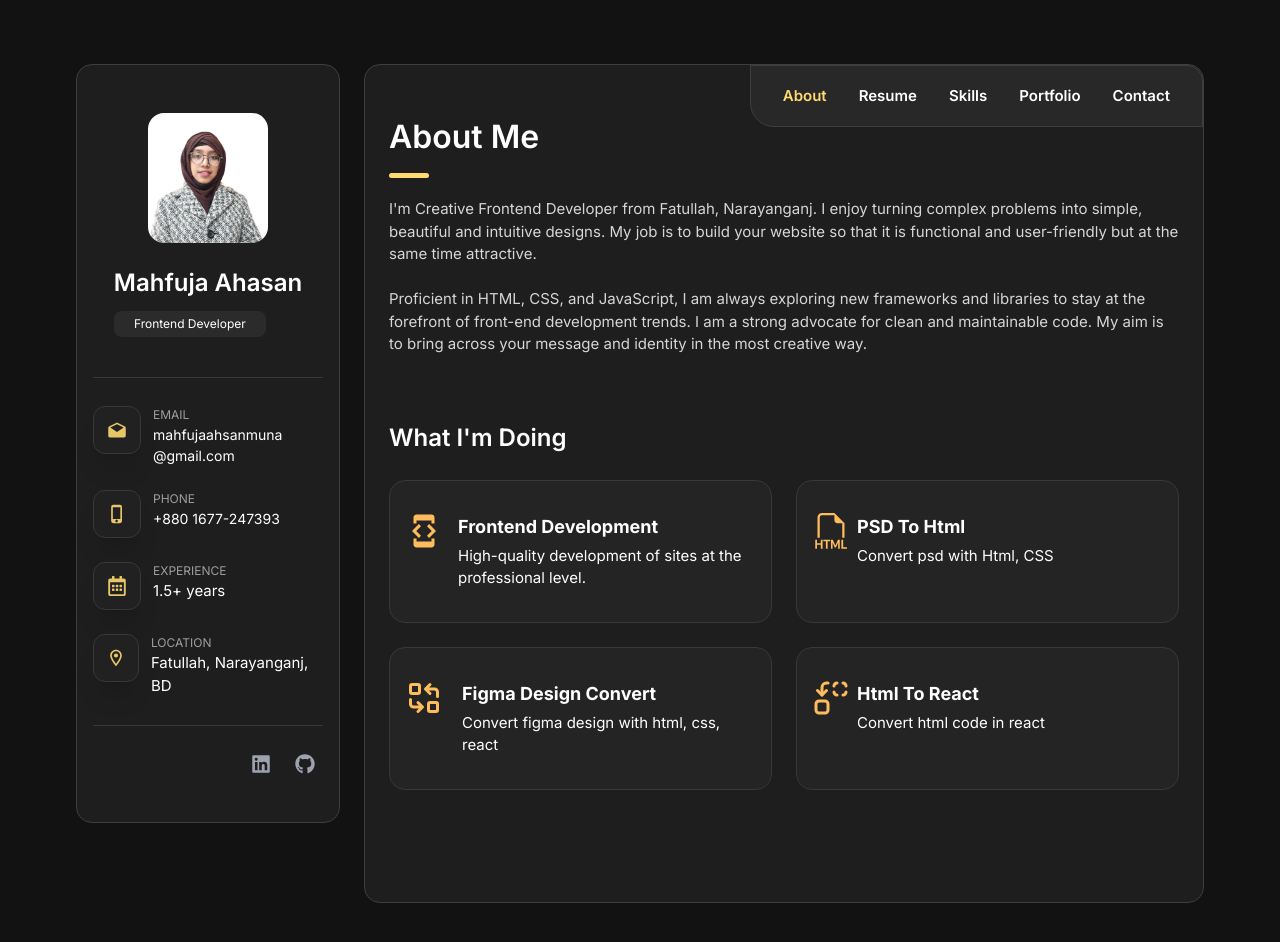
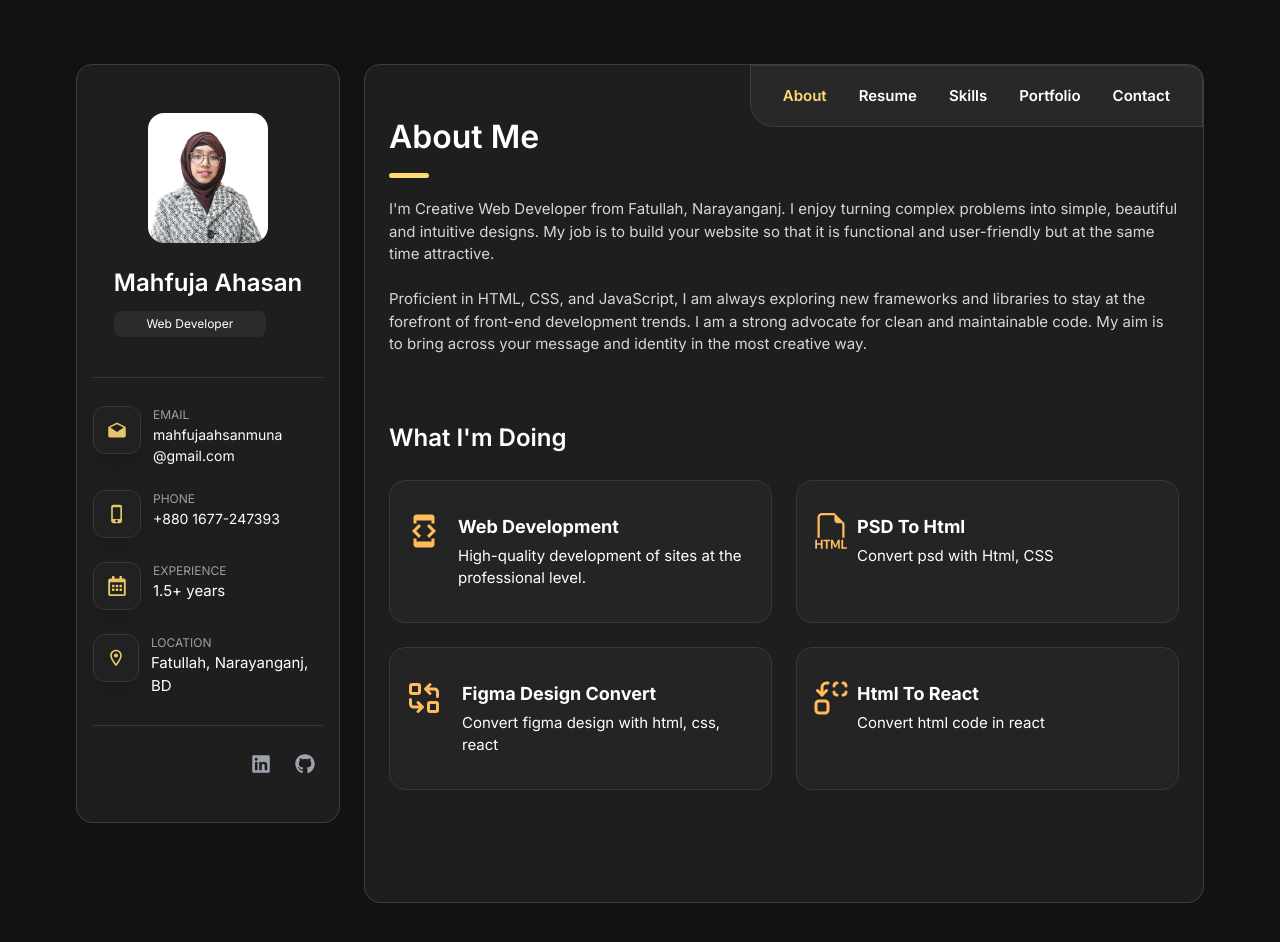
Before and after one commit to mahfuja5768/muna-portfolio, a React (Vite) app: page / in a window 1280 px wide. Shown: the top 942 px of the page. Built offline with nearby package versions, Linux system fonts and the light colour scheme.

Commit message:
change tag

```diff
--- a/index.html
+++ b/index.html
@@ -4,7 +4,7 @@
     <meta charset="UTF-8" />
     <link rel="icon" type="image/svg+xml" href="./src/assets/logo.png" />
     <meta name="viewport" content="width=device-width, initial-scale=1.0" />
-    <title>Mahfuja Ahasan Muna | Frontend Developer</title>
+    <title>Mahfuja Ahasan Muna | Web Developer</title>
   </head>
   <body>
     <div id="root"></div>
--- a/src/components/Sidebar/Profile.jsx
+++ b/src/components/Sidebar/Profile.jsx
@@ -21,7 +21,7 @@ const Profile = () => {
           </motion.div>
 
           <p className=" bg-[#2b2b2c] w-full sm:w-[152px] rounded-lg flex  justify-center text-[12px] py-1 px-4 mb-3">
-            Frontend Developer
+            Web Developer
           </p>
         </div>
       </div>
--- a/src/components/about/Doing.jsx
+++ b/src/components/about/Doing.jsx
@@ -14,7 +14,7 @@ const Doing = () => {
             <MdDeveloperMode className="text-4xl text-darkYellow" />
           </div>
           <div>
-            <h2 className="md:text-lg font-bold">Frontend Development</h2>
+            <h2 className="md:text-lg font-bold">Web Development</h2>
             <p className="text-[15px] pt-1">
               High-quality development of sites at the professional level.
             </p>
--- a/src/components/about/MyInfo.jsx
+++ b/src/components/about/MyInfo.jsx
@@ -5,7 +5,7 @@ const MyInfo = () => {
     <section>
       <Title title={"About Me"} />
       <p className=" pt-2 text-textGray text-[15px]">
-        I'm Creative Frontend Developer from Fatullah, Narayanganj. I enjoy turning
+        I'm Creative Web Developer from Fatullah, Narayanganj. I enjoy turning
         complex problems into simple, beautiful and intuitive designs. My job is
         to build your website so that it is functional and user-friendly but at
         the same time attractive.
```
